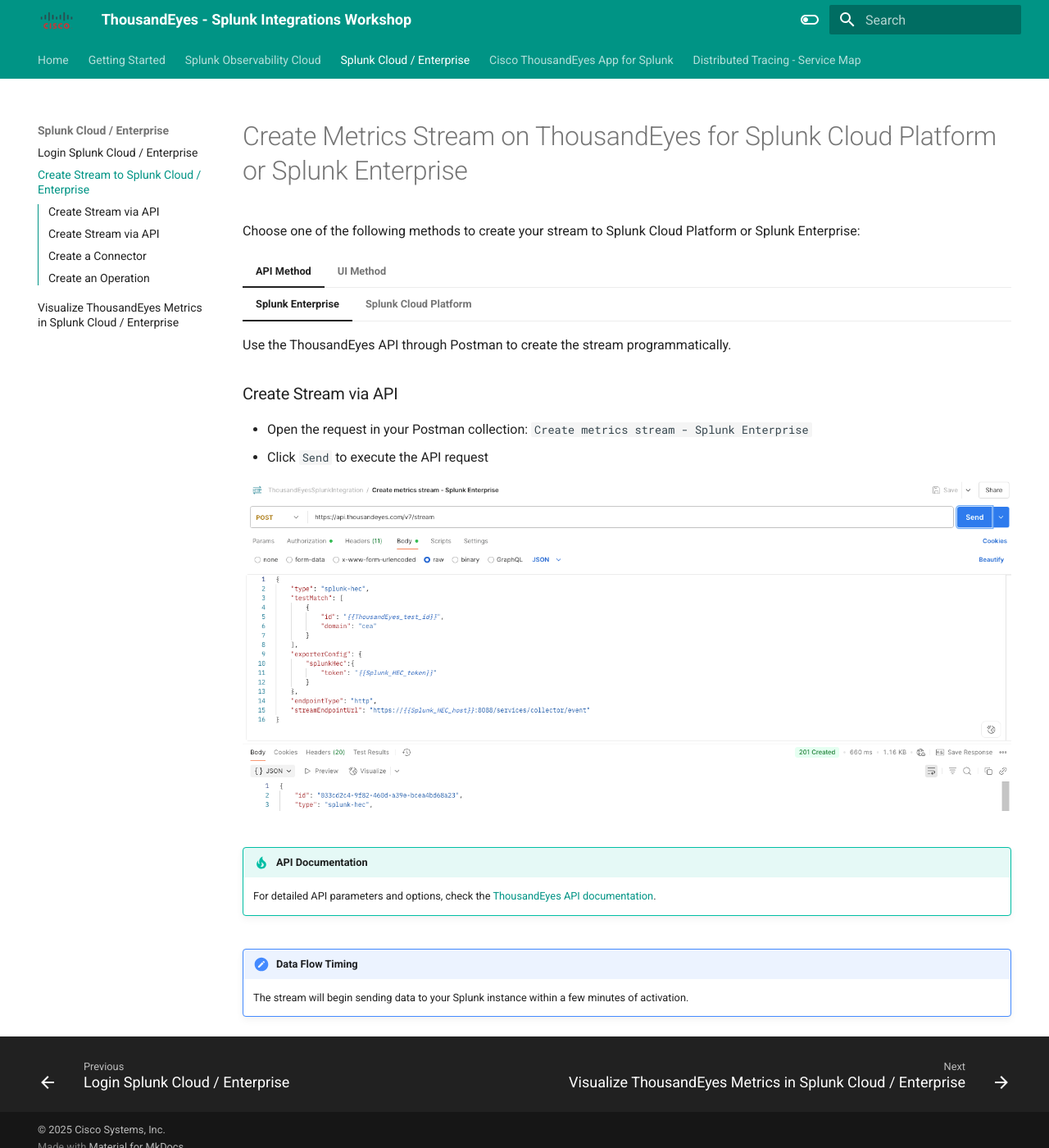
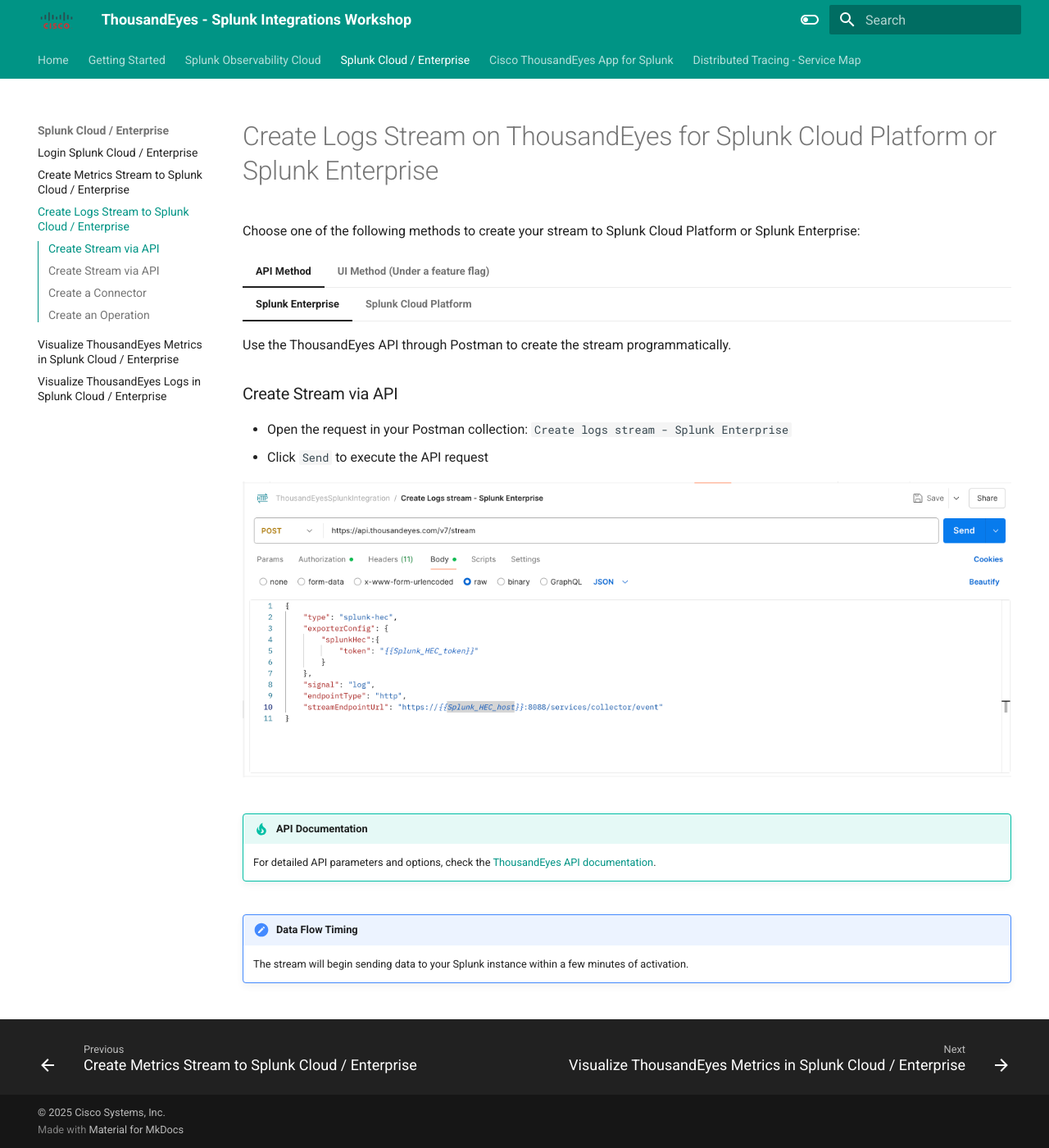
Before and after one commit to antonjim-te/thousandeyes-splunk-integrations-workshop, an MkDocs documentation site: the page built from docs/splunk_core/create_logs_stream_to_splunk_cloud_enterprise.md, in a window 1280 px wide and 1400 px high. Shown: the whole window at 82% size. Built offline with MkDocs 1.6.1 and Material for MkDocs 9.7.7, drawn with Linux system fonts in a browser that asks for light colours.

Commit message:
review logs

```diff
--- a/docs/splunk_core/create_stream_to_splunk_cloud_enterprise.md
+++ b/docs/splunk_core/create_logs_stream_to_splunk_cloud_enterprise.md
@@ -1,4 +1,4 @@
-# Create Metrics Stream on ThousandEyes for Splunk Cloud Platform or Splunk Enterprise
+# Create Logs Stream on ThousandEyes for Splunk Cloud Platform or Splunk Enterprise
 
 Choose one of the following methods to create your stream to Splunk Cloud Platform or Splunk Enterprise:
 
@@ -8,24 +8,24 @@
         Use the ThousandEyes API through Postman to create the stream programmatically.
 
         ### Create Stream via API
-        - Open the request in your Postman collection: `Create metrics stream - Splunk Enterprise`
+        - Open the request in your Postman collection: `Create logs stream - Splunk Enterprise`
         - Click `Send` to execute the API request
 
-        ![ThousandEyes create stream](../img/postman/splunkEnterpriseStream.png)
+        ![ThousandEyes create logs stream](../img/postman/splunk_enterprise_logs_stream.png)
 
     === "Splunk Cloud Platform"
         Use the ThousandEyes API through Postman to create the stream programmatically.
 
         ### Create Stream via API
-        - Open the request in your Postman collection: `Create metrics stream - Splunk Cloud Platform`
+        - Open the request in your Postman collection: `Create logs stream - Splunk Cloud Platform`
         - Click `Send` to execute the API request
 
-        ![ThousandEyes create stream](../img/postman/splunkCloudPlatformStream.png)
+        ![ThousandEyes create logs stream](../img/postman/splunk_cloud_platform_logs_stream.png)
 
     !!! tip "API Documentation"
         For detailed API parameters and options, check the [ThousandEyes API documentation](https://developer.cisco.com/docs/thousandeyes/create-data-stream).
 
-=== "UI Method"
+=== "UI Method (Under a feature flag)"
 
     Use the ThousandEyes web interface to create the integration manually using Integrations 2.0.
 
@@ -51,12 +51,11 @@
     - Click `+ New Operation` to open the menu for selecting the operation type
     - Choose `Splunk Enterprise, Splunk Cloud Platform` to proceed to the configuration form
     - Configure Operation Settings
-          - `Operation Name`: A name for your operation (e.g., "Splunk Core Integration")
-          - `Signal`: `metric`
-          - `Network & App Synthetics Tests`: Select the created test.
+          - `Operation Name`: A name for your operation (e.g., "Splunk Core Logs Integration")
+          - `Signal`: `logs`
     - Click `Save`
 
-    ![Create Splunk Core Operation](../img/thousandeyes/create_splunk_core_operation.png)
+    ![Create Splunk Core Operation](../img/thousandeyes/create_splunk_core_logs_operation.png)
 
 !!! note "Data Flow Timing"
     The stream will begin sending data to your Splunk instance within a few minutes of activation.
--- a/mkdocs.yml
+++ b/mkdocs.yml
@@ -22,8 +22,10 @@
     - Visualize ThousandEyes Traces in Splunk Observability Cloud: splunk_observability/visualize_traces_in_splunk_observability.md
   - Splunk Cloud / Enterprise:
     - Login Splunk Cloud / Enterprise: splunk_core/login_splunk_cloud_enterprise.md
-    - Create Stream to Splunk Cloud / Enterprise: splunk_core/create_stream_to_splunk_cloud_enterprise.md
+    - Create Metrics Stream to Splunk Cloud / Enterprise: splunk_core/create_metrics_stream_to_splunk_cloud_enterprise.md
+    - Create Logs Stream to Splunk Cloud / Enterprise: splunk_core/create_logs_stream_to_splunk_cloud_enterprise.md
     - Visualize ThousandEyes Metrics in Splunk Cloud / Enterprise: splunk_core/visualize_metrics_in_splunk_cloud_enterprise.md
+    - Visualize ThousandEyes Logs in Splunk Cloud / Enterprise: splunk_core/visualize_logs_in_splunk_cloud_enterprise.md
   - Cisco ThousandEyes App for Splunk:
     - Getting Started: thousandeyes_splunk_app/getting_started.md
     - Authenticate Thousandeyes user: thousandeyes_splunk_app/authenticate_thousandeyes_user.md
```
Also changed, not shown: docs/splunk_core/create_metrics_stream_to_splunk_cloud_enterprise.md (added, +62 -0 lines), docs/splunk_core/visualize_logs_in_splunk_cloud_enterprise.md (added, +19 -0 lines), docs/img/postman/splunk_cloud_platform_logs_stream.png (added), docs/img/postman/splunk_cloud_platform_metrics_stream.png (renamed from docs/img/postman/splunkCloudPlatformStream.png), docs/img/postman/splunk_enterprise_logs_stream.png (added), docs/img/postman/splunk_enterprise_metrics_stream.png (renamed from docs/img/postman/splunkEnterpriseStream.png), docs/img/splunk_core/search_logs.png (added), docs/img/thousandeyes/create_splunk_core_logs_operation.png (added), docs/img/thousandeyes/create_splunk_core_metrics_operation.png (renamed from docs/img/thousandeyes/create_splunk_core_operation.png).
